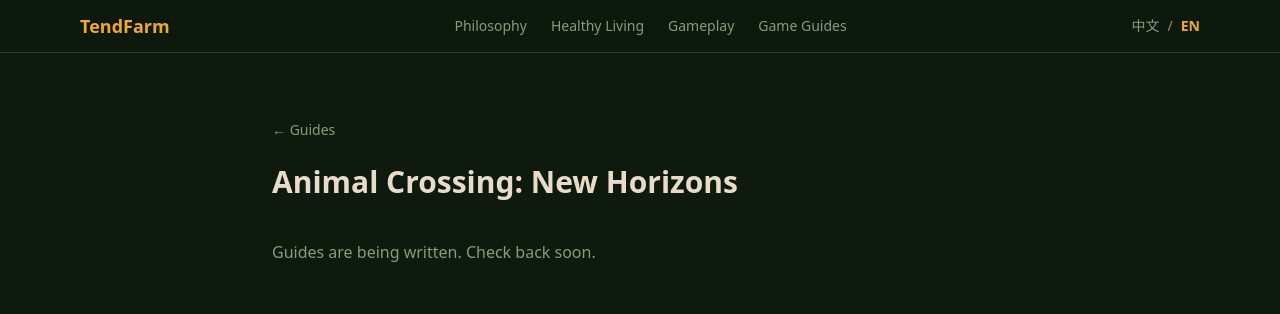
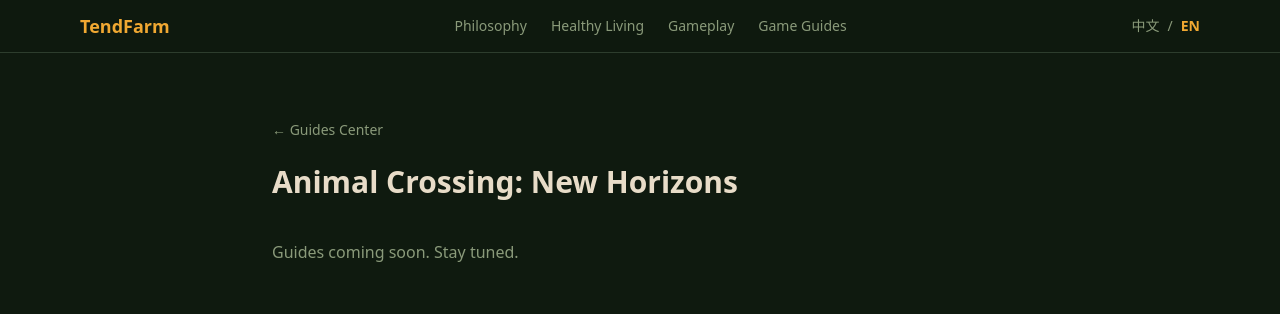
Before and after one commit to llgsam/TendFarmWeb, a Next.js app: page /en/guides/animal-crossing in a window 1280 px wide. Shown: the top 314 px of the page. Built offline with nearby package versions, Linux system fonts and the light colour scheme.

Commit message:
fix: 攻略页 i18n 补全 + 调色板修正

```diff
--- a/src/app/[locale]/guides/[game]/[slug]/page.tsx
+++ b/src/app/[locale]/guides/[game]/[slug]/page.tsx
@@ -31,7 +31,7 @@
   const post = await getGuideBySlug(locale, game, slug)
   if (!post) notFound()
 
-  const gameLabel = game.replace(/-/g, ' ')
+  const gameLabel = game.split('-').map((w: string) => w[0].toUpperCase() + w.slice(1)).join(' ')
 
   return (
     <div className="mx-auto max-w-3xl px-4 py-16">
@@ -43,7 +43,7 @@
       </Link>
       <h1 className="mb-3 text-3xl font-bold text-[#e8dcc8]">{post.title}</h1>
       {post.publishedAt && (
-        <p className="mb-4 text-sm text-[#4a5a4a]">{post.publishedAt}</p>
+        <p className="mb-4 text-sm text-[#8a9a7a]">{post.publishedAt}</p>
       )}
       {post.tags.length > 0 && (
         <div className="mb-10 flex flex-wrap gap-2">
--- a/src/app/[locale]/guides/[game]/page.tsx
+++ b/src/app/[locale]/guides/[game]/page.tsx
@@ -18,7 +18,7 @@
     ? t(`games.${game as 'hay-day' | 'stardew-valley' | 'animal-crossing'}.name`)
     : game
   return {
-    title: `${gameName} 攻略 — TendFarm`,
+    title: `${gameName} ${t('guidesLabel')} — TendFarm`,
     description: t(`games.${game as 'hay-day' | 'stardew-valley' | 'animal-crossing'}.desc`),
   }
 }
@@ -41,14 +41,12 @@
         href={`/${locale}/guides`}
         className="mb-6 inline-block text-sm text-[#8a9a7a] transition-colors hover:text-[#f0a832]"
       >
-        ← {locale === 'zh' ? '攻略中心' : 'Guides'}
+        ← {t('guidesCenter')}
       </Link>
       <h1 className="mb-10 text-3xl font-bold text-[#e8dcc8]">{gameName}</h1>
       {guides.length === 0 ? (
         <p className="text-[#8a9a7a]">
-          {locale === 'zh'
-            ? '攻略正在撰写中，敬请期待。'
-            : 'Guides are being written. Check back soon.'}
+          {t('comingSoon')}
         </p>
       ) : (
         <div className="space-y-4">
@@ -73,7 +71,7 @@
                 </div>
               )}
               {g.publishedAt && (
-                <p className="mt-2 text-xs text-[#4a5a4a]">{g.publishedAt}</p>
+                <p className="mt-2 text-xs text-[#8a9a7a]">{g.publishedAt}</p>
               )}
             </Link>
           ))}
--- a/src/messages/en.json
+++ b/src/messages/en.json
@@ -159,6 +159,9 @@
     "title": "Farm Game Guides",
     "subtitle": "From beginner to veteran farmer",
     "readMore": "Read guide →",
+    "guidesLabel": "Guides",
+    "guidesCenter": "Guides Center",
+    "comingSoon": "Guides coming soon. Stay tuned.",
     "games": {
       "hay-day": { "name": "Hay Day", "desc": "The most popular mobile farm game" },
       "stardew-valley": { "name": "Stardew Valley", "desc": "The iconic indie farm RPG" },
--- a/src/messages/zh.json
+++ b/src/messages/zh.json
@@ -159,6 +159,9 @@
     "title": "农场游戏攻略中心",
     "subtitle": "从新手到老农，找到你需要的攻略",
     "readMore": "阅读攻略 →",
+    "guidesLabel": "攻略",
+    "guidesCenter": "攻略中心",
+    "comingSoon": "攻略正在撰写中，敬请期待。",
     "games": {
       "hay-day": { "name": "Hay Day", "desc": "最受欢迎的移动端农场手游" },
       "stardew-valley": { "name": "星露谷物语", "desc": "独立农场 RPG 游戏神作" },
```
